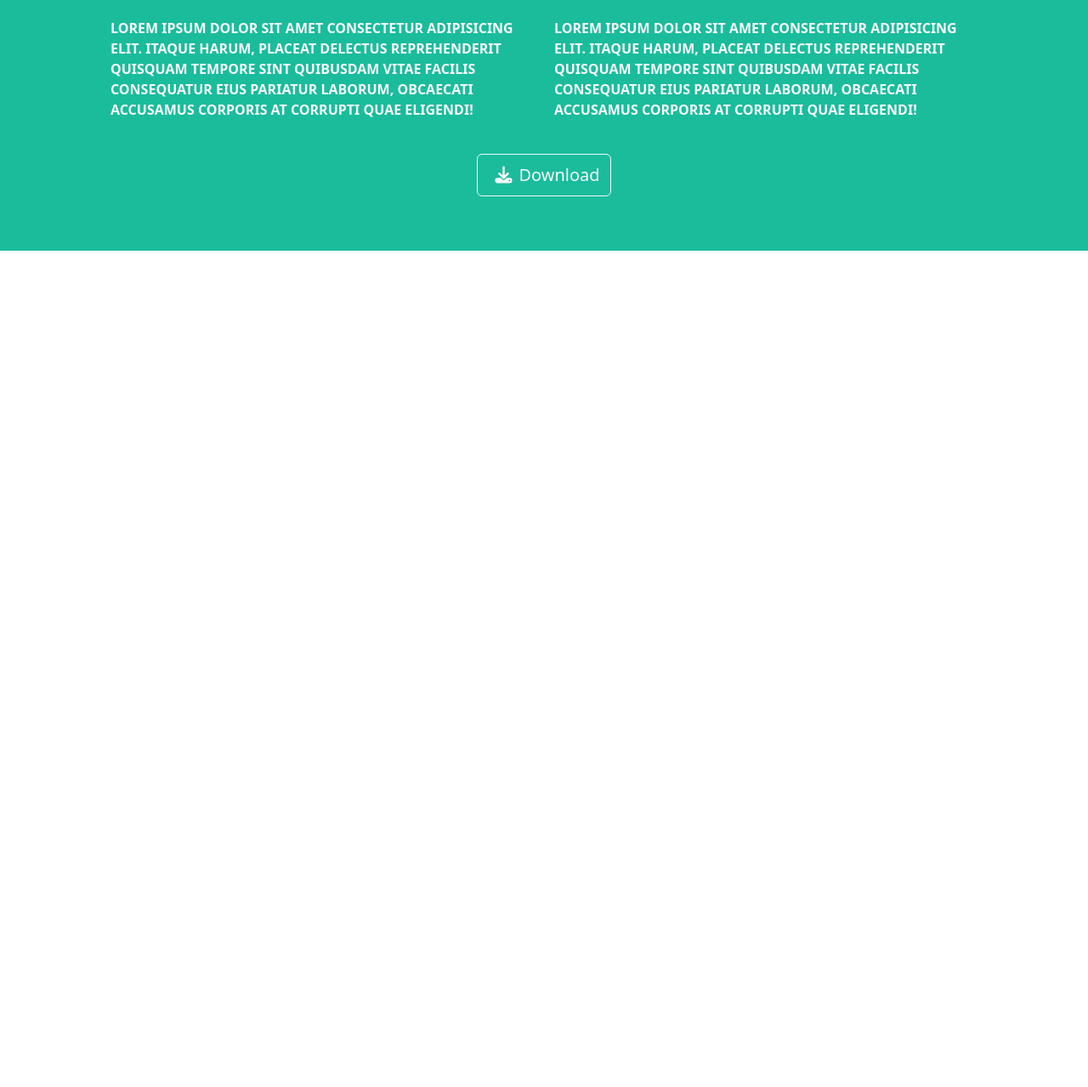
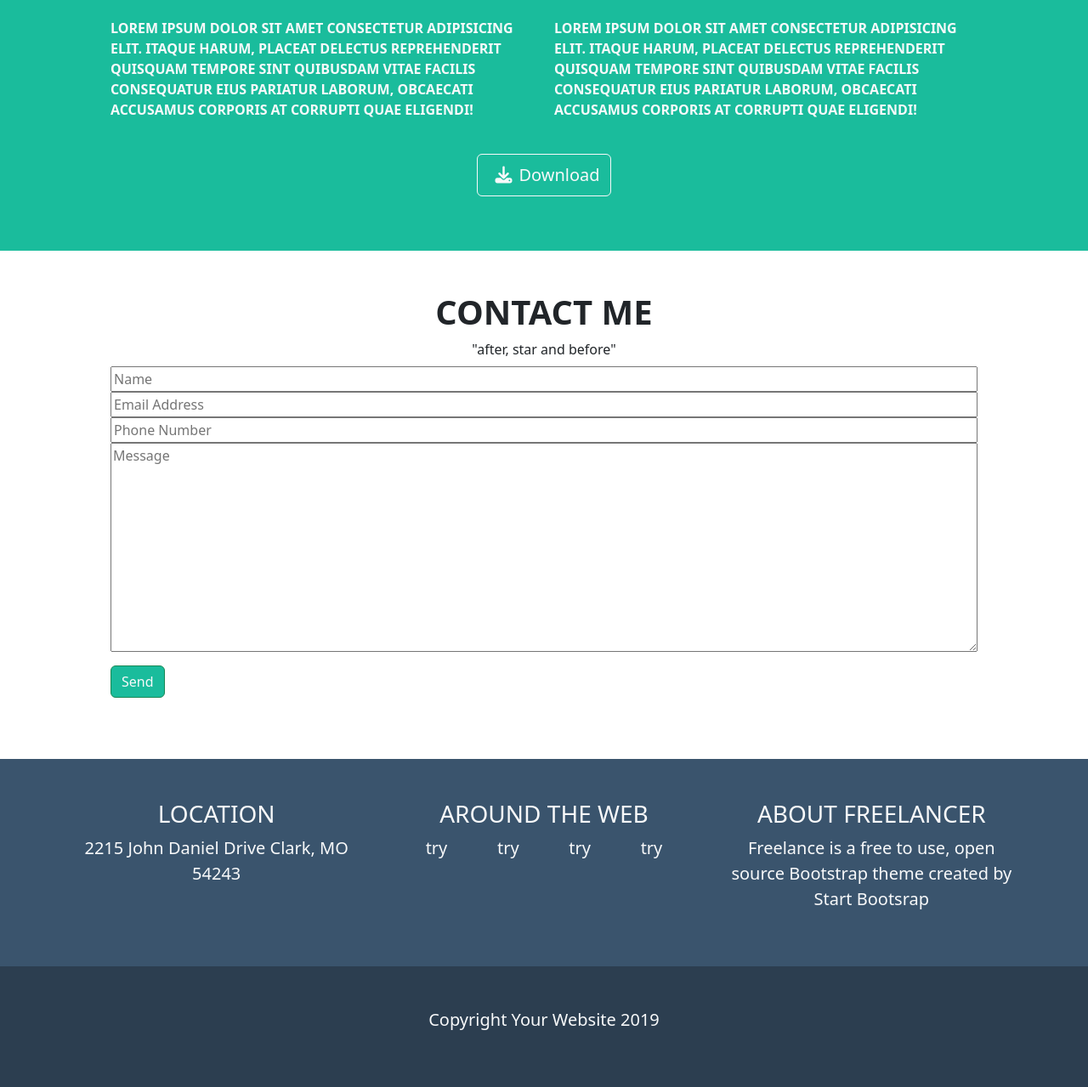
Before and after one commit to CalinCretu/html-css-bootstrap-freelancer, a plain HTML site: page index.html in a window 1280 px wide. Shown: the part 1237-2516 px from the top of the page at 85% size. Before the commit the page ends 1532 px from the top, so only its background shows below. Drawn offline with nearby package versions, Linux system fonts and the light colour scheme.

Commit message:
ADD - footer

```diff
--- a/css/app.css
+++ b/css/app.css
@@ -1,33 +1,23 @@
-header {
-    background-color: var(--dark_blue);
-}
+/* utilities */
 
-.hero {
-    background-color: #1ABC9C;
+:root {
+    --green: #1ABC9C;
+    --dark-blue: #2C3E50;
+    --light-blue: #3A546D;
 }
 
 img {
     max-width: 100%;
 }
 
-.about {
+.bg-green {
     background-color: var(--green);
 }
 
-
-
-/* utilities */
-
-:root {
-    --green: #1ABC9C;
-    --dark_blue: #2C3E50;
-    --light-blue: #3A546D;
+.bg-light-blue {
+    background-color: var(--light-blue);
 }
 
-
-
-/* DEBUG */
-
-.debu .col-12 {
-    border: 2px solid black;
+.bg-dark-blue {
+    background-color: var(--dark-blue);
 }
--- a/index.html
+++ b/index.html
@@ -12,7 +12,7 @@
 </head>
 
 <body class="debug">
-  <header>
+  <header class="bg-dark-blue">
     <div class="container text-uppercase fw-bold py-3">
       <div class="row align-items-center justify-content-around">
         <div class="col-6 fs-4 lh-lg">
@@ -27,7 +27,7 @@
     </div>
   </header>
   <main>
-    <section class="hero py-5">
+    <section class="hero bg-green py-5">
       <div class="container d-flex justify-content-center">
         <div class="row">
           <div class="col-12 text-center text-light text-uppercase fw-bold">
@@ -40,7 +40,7 @@
           </div>
     </section>
     <section class="portfolio text-center py-5">
-      <h1 class="fs-1 fw-bold">Portfolio</h1>
+      <h1 class="fs-1 fw-bold text-uppercase">Portfolio</h1>
       <div>"after, star and before"</div>
       <div class="container">
         <div class="row row-cols-3 py-4 gy-4">
@@ -53,7 +53,7 @@
         </div>
       </div>
     </section>
-    <section class="about py-5">
+    <section class="about bg-green py-5">
       <div class="container d-flex justify-content-center">
         <div class="row">
           <div class="col-12 text-center text-light text-uppercase fw-bold">
@@ -78,11 +78,54 @@
             </div>
           </div>
     </section>
+    <section class="contact-me text-center py-5">
+      <h1 class="fs-1 fw-bold text-uppercase">Contact Me</h1>
+      <div>"after, star and before"</div>
+      <div class="container my-2">
+        <div class="row px-5">
+          <div class="col-12 d-flex flex-column">
+            <input type="text" placeholder="Name">
+            <input type="email" placeholder="Email Address">
+            <input type="text" placeholder="Phone Number">
+            <textarea name="" id="" cols="30" rows="10" placeholder="Message"></textarea>
+          </div>
+          <div class="text-start my-3">
+            <button class="btn btn-success bg-green"><a class="text-decoration-none text-light"
+                href="#">Send</a></button>
+          </div>
+        </div>
+      </div>
+    </section>
+  </main>
+  <footer class="fs-5 text-light">
+    <div class="bg-light-blue py-5">
+      <div class="container">
+        <div class="row row-cols-3 text-center gx-5 px-1">
+          <div class="col">
+            <h3 class="text-uppercase">Location</h3>
+            <p>2215 John Daniel Drive Clark, MO 54243</p>
+          </div>
+          <div class="col">
+            <h3 class="text-uppercase">Around the Web</h3>
+            <div class="container">
+              <div class="row row-col-4">
+                <dov class="col">try</dov>
+                <dov class="col">try</dov>
+                <dov class="col">try</dov>
+                <dov class="col">try</dov>
+              </div>
+            </div>
+          </div>
+          <div class="col">
+            <h3 class="text-uppercase">About Freelancer</h3>
+            <p>Freelance is a free to use, open source Bootstrap theme created by Start Bootsrap</p>
+          </div>
+        </div>
+      </div>
     </div>
+    <div class="bg-dark-blue py-5 text-center">
+      <p>Copyright Your Website 2019</p>
     </div>
-  </main>
-  <footer>
-
   </footer>
 </body>
 
```
